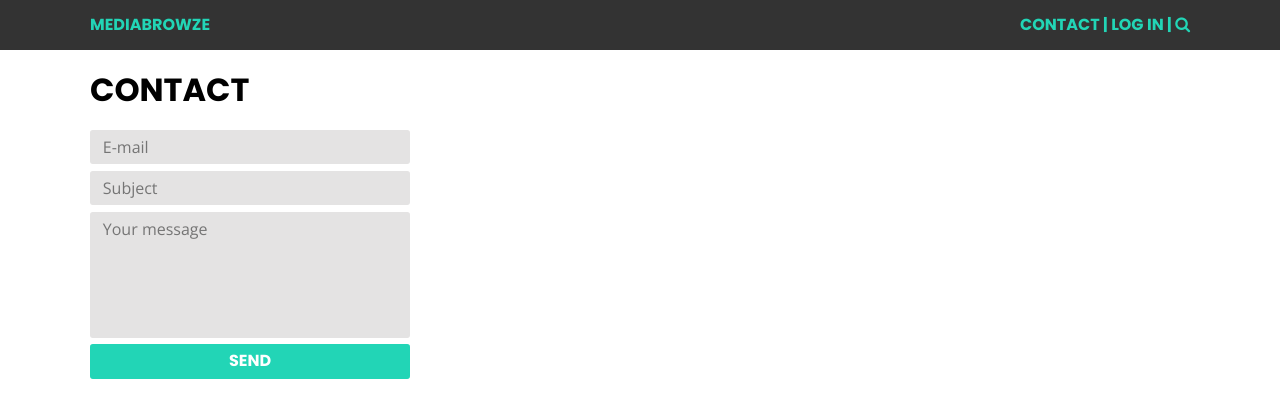
After one commit to EastingAndNorthing/mediabrowze, a PHP site: page /contact.php in a window 1280 px wide. The commit adds this page. Shown: the top 418 px of the page. Run offline with PHP 8.4, Linux system fonts and the light colour scheme; some libraries are stand-ins or nearby versions.

Commit message:
Added contact form + small fixes

```diff
--- /dev/null
+++ b/contact.php
@@ -0,0 +1,33 @@
+<?php
+
+require_once('loader.php');
+require_once('views/header.php');
+
+// If the form is submitted, let $contacthandler->sendMail() handle the form.
+// The function returns a message to indicate success or faillure.
+if(isset($_POST['contact_submit'])) {
+  $contact_msg = $contacthandler->sendMail($_POST['contact_email'], $_POST['contact_subject'], $_POST['contact_message']);
+}
+
+
+?>
+
+<div class="max width">
+  <h1>Contact</h1>
+  <form action="" method="post">
+    <input name="contact_email" type="email" placeholder="E-mail">
+    <input name="contact_subject" type="text" placeholder="Subject">
+    <textarea name="contact_message" rows="6" placeholder="Your message"></textarea>
+    <input type="submit" name="contact_submit" value="Send">
+  </form>
+  <br>
+  <?php
+    // If there are any errors, print them so the user can see what went wrong.
+    if(isset($contact_msg)){ echo $contact_msg; }
+  ?>
+</div>
+
+
+<?php
+
+require_once('views/footer.php');
--- a/css/main.css
+++ b/css/main.css
@@ -1,7 +1,7 @@
 @import url("https://fonts.googleapis.com/css?family=Poppins:400,700");
 @import url("https://fonts.googleapis.com/css?family=Open+Sans:400,600");
 @import url("https://cdnjs.cloudflare.com/ajax/libs/normalize/5.0.0/normalize.min.css");
-@import url("https://cdnjs.cloudflare.com/ajax/libs/font-awesome/4.6.3/css/font-awesome.css");
+@import url("https://cdnjs.cloudflare.com/ajax/libs/font-awesome/4.7.0/css/font-awesome.css");
 img { max-width: 100%; vertical-align: middle; }
 
 a { text-decoration: none; color: #22D5B6; }
@@ -55,8 +55,6 @@ table .editables a:hover { color: #22D5B6; }
 
 html, body { font-family: "Open Sans", sans-serif; }
 
-body { padding-bottom: 5em; }
-
 header { padding: 1em 0; text-transform: uppercase; font-family: "Poppins", sans-serif; font-weight: 700; color: #22D5B6; background: #333; }
 header a { color: inherit; text-decoration: none; }
 
--- a/css/main.sass
+++ b/css/main.sass
@@ -15,9 +15,6 @@ $accent: $cyan
 
 html, body
   font-family: 'Open Sans', sans-serif
-
-body
-  padding-bottom: 5em
 
 header
   padding: 1em 0
--- /dev/null
+++ b/includes/ContactHandler.php
@@ -0,0 +1,38 @@
+<?php
+
+class ContactHandler {
+
+  public $receiver = 'w.j.m.oosting@st.hanze.nl';
+  public $confirm_subj = "Mediabrowze confirmation";
+  public $confirm_msg = "Your message on Mediabrowze has been recieved.";
+
+  public function sendMail($email, $subject, $message) {
+
+    // Check if the user has filled out all required fields
+
+    if(!empty($email) && !empty($subject) && !empty($message)) {
+
+      // Use PHP's mail function to send an email. Returns a boolean, used to check if the mail was sent.
+
+      if(mail($this->receiver, $subject, $message)) {
+
+        // After sending the message, send a confirmation mail.
+
+        if(mail($email, $this->confirm_subj, $this->confirm_msg)){
+
+          return 'Message sent. You might have to check your spam box for the confirmation.';
+
+        } else {
+          return 'Something went wrong when sending your message.';
+        }
+
+      } else {
+        return 'Something went wrong when sending your message.';
+      }
+
+    } else {
+      return 'Please fill in all required fields.';
+    }
+  }
+
+}
--- a/includes/View.php
+++ b/includes/View.php
@@ -29,7 +29,7 @@ class View {
 
   public function set($file){
 
-    if(file_exists($file)) { // Checks if the php file actuall exists
+    if(file_exists($file)) { // Checks if the php file actually exists
 
       $this->view = BASEPATH.$file; // Set the view file, using an absolute reference to the base directory
 
--- a/loader.php
+++ b/loader.php
@@ -16,6 +16,7 @@ require_once(BASEPATH.'includes/UserHandler.php');
 require_once(BASEPATH.'includes/MediaHandler.php');
 require_once(BASEPATH.'includes/FileHandler.php');
 require_once(BASEPATH.'includes/CategoryHandler.php');
+require_once(BASEPATH.'includes/ContactHandler.php');
 
 // Initialise the DB class
 $db = new DB;
@@ -30,4 +31,7 @@ if($db->conn){
 
 }
 
+// Initialise the contact form class
+$contacthandler = new ContactHandler;
+
 // note: the global variables above are available in included files by calling 'global $var' within the file.
--- a/views/footer.php
+++ b/views/footer.php
@@ -1,2 +1,4 @@
+</main>
+
 </body>
 </html>
--- a/views/header.php
+++ b/views/header.php
@@ -17,6 +17,7 @@
     <div class="max width">
       <a href="index.php">Mediabrowze</a>
       <nav class="floatright">
+        <a href="contact.php">Contact | </a>
         <?php
           if(isset($_SESSION['user'])) {
             // If a user is an administrator, show the admin link.
@@ -37,3 +38,5 @@
       </nav>
     </div>
   </header>
+
+<main>
```
Also changed, not shown: 1 other file.
